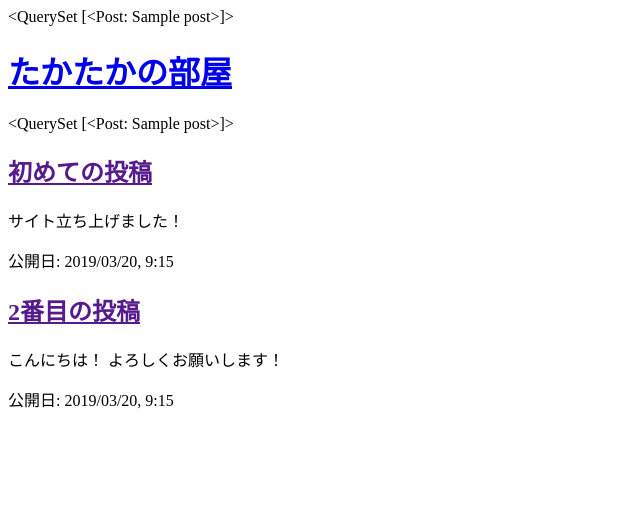
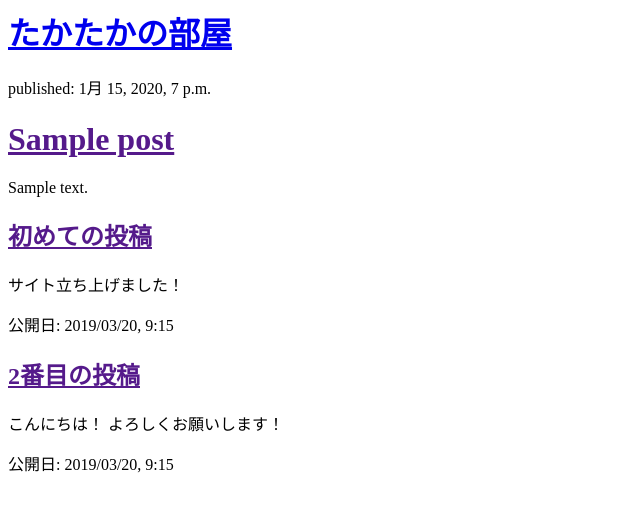
Before and after one commit to ukiukiwakuwaku/my-first-blog, a Django app: template blog/templates/blog/post_list.html in a window 1280 px wide. Shown: the top 512 px of the page, without its empty margins (0-640 px from the left). Run offline with Django 3.2, Linux system fonts and the light colour scheme; the template is opened without the code that fills it: values that come from a table or form of the project are taken from there, others are empty; tables that the repository leaves empty hold one stand-in row (values such as "Sample post").

Commit message:
Changed the HTML for the site.

```diff
--- a/blog/templates/blog/post_list.html
+++ b/blog/templates/blog/post_list.html
@@ -3,9 +3,18 @@
         <title>たかたかの部屋</title>
     </head>
     <body>
-        {{ posts }}
+      <div>
         <h1><a href="/">たかたかの部屋</a></h1>
-        {{ posts }}
+      </div>
+
+    {% for post in posts %}
+    <div>
+        <p>published: {{ post.published_date }}</p>
+        <h1><a href="">{{ post.title }}</a></h1>
+        <p>{{ post.text|linebreaksbr }}</p>
+    </div>
+    {% endfor %}
+
 
       <div>
         <h2><a href="">初めての投稿</a></h2>
```
Lines whose indentation alone changed are shown as unchanged.
